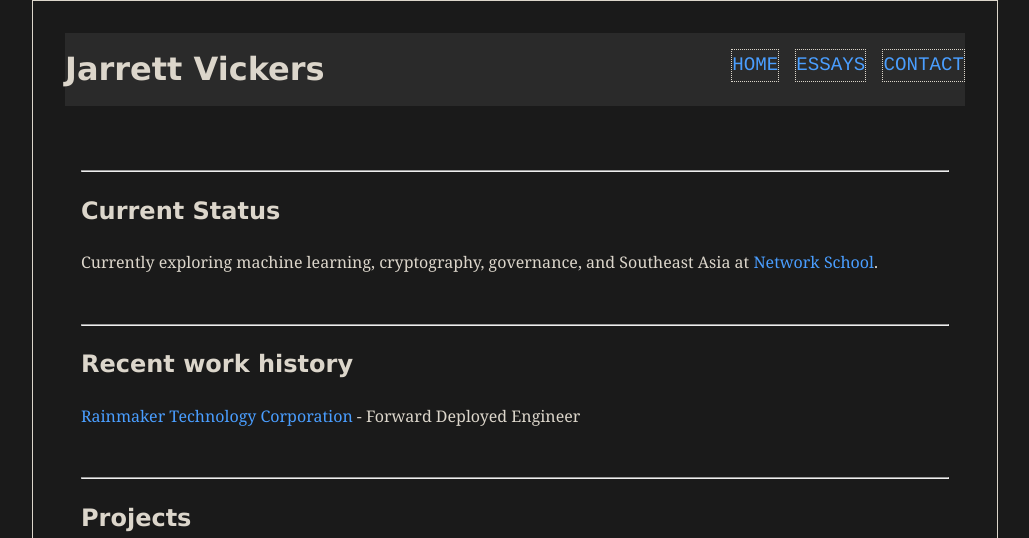
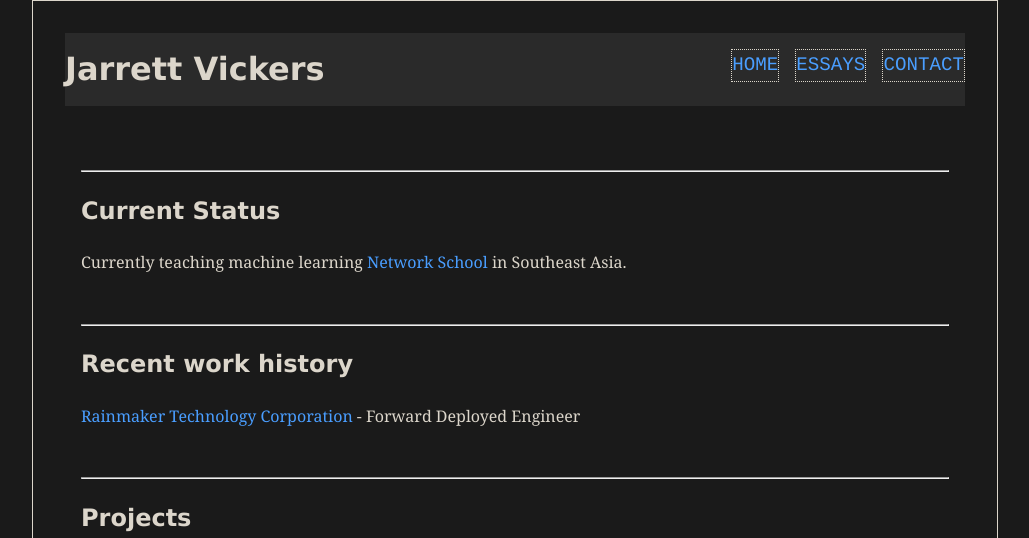
Before and after one commit to JR-Vickers/JR-Vickers.github.io, a Jekyll site: the page built from index.md, in a window 1280 px wide. Shown: the top 538 px of the page, without its empty margins (125-1154 px from the left). Built offline with Jekyll 4.4.1, drawn with Linux system fonts in a browser that asks for light colours; grey boxes are pictures that could not be loaded.

Commit message:
Updated landing page.

```diff
--- a/index.md
+++ b/index.md
@@ -11,7 +11,7 @@ title: Home
 
 ## Current Status
 
-Currently exploring machine learning, cryptography, governance, and Southeast Asia at [Network School](https://ns.com/).
+Currently teaching machine learning [Network School](https://ns.com/) in Southeast Asia.
 
 <hr class="break">
 
```
